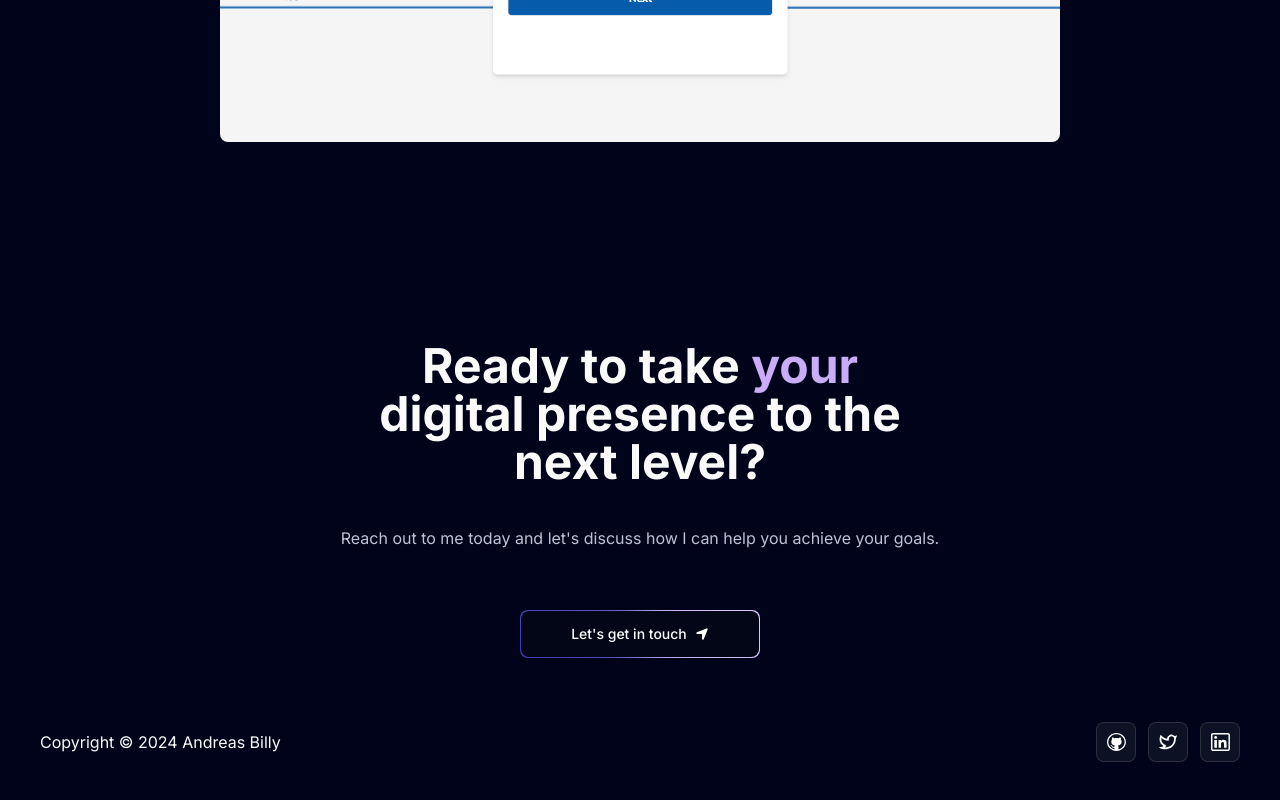
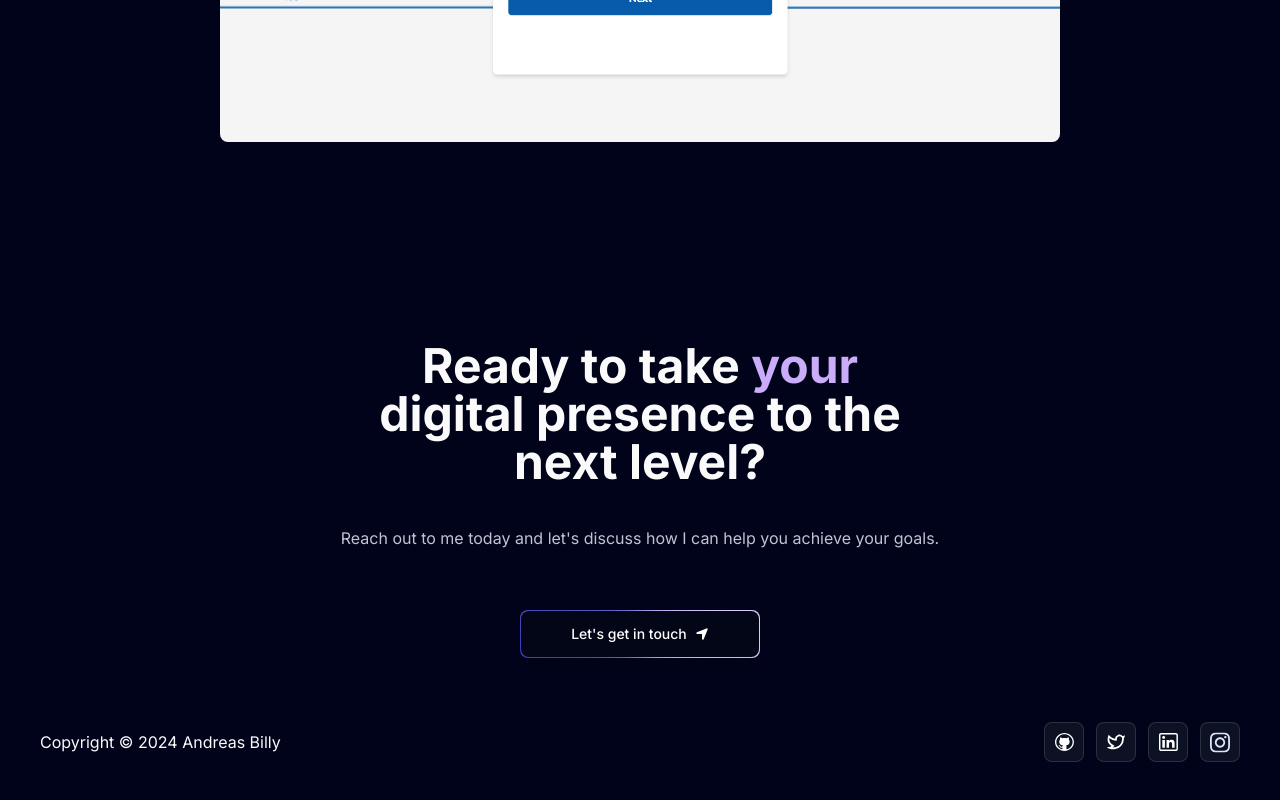
Before and after one commit to billy93/Personal-Portfolio-Website, a Next.js app: page /portfolio/1 in a window 1280 px wide. Shown: the part 2010-2810 px from the top of the page. Built offline with nearby package versions, Linux system fonts and the light colour scheme.

Commit message:
add socials to hero

```diff
--- a/components/Hero.tsx
+++ b/components/Hero.tsx
@@ -5,6 +5,7 @@ import { Spotlight } from "./ui/Spotlight";
 import { TextGenerateEffect } from "./ui/TextGenerateEffect";
 import { useEffect } from "react";
 import AOS from 'aos';
+import { socialMedia } from "@/data";
 
 const Hero = () => {
   return (
@@ -58,9 +59,22 @@ const Hero = () => {
             className="text-center text-[40px] md:text-5xl lg:text-6xl"
           />
 
-          <p className="text-center md:tracking-wider mb-4 text-sm md:text-lg lg:text-2xl">
+          <p className="text-center md:tracking-wider mb-10 text-sm md:text-lg lg:text-2xl">
             Let&apos;s build something awesome together.
           </p>
+
+        <div className="flex items-center md:gap-3 gap-6 flex-wrap justify-center mb-10 md:mb-0">
+          {socialMedia.map((info) => (
+            <a  key={info.id} href={info.link} target="_blank">
+              <div
+
+                className="w-auto h-10 p-5 cursor-pointer flex justify-center items-center bg-opacity-75 bg-black-200 rounded-lg border border-black-300"
+              >
+                <img className="inline" src={info.img} alt="icons" width={20} height={20} />&nbsp;&nbsp;{info.name}
+              </div>
+            </a>
+          ))}
+        </div>
 
           <a href="#about">
             <MagicButton
--- a/data/index.ts
+++ b/data/index.ts
@@ -364,16 +364,25 @@ export const socialMedia = [
   {
     id: 1,
     img: "/git.svg",
+    name: "GitHub",
     link: "https://github.com/billy93"
   },
   {
     id: 2,
     img: "/twit.svg",
+    name: "Twitter",
     link: "https://x.com/billy_impact"
   },
   {
     id: 3,
     img: "/link.svg",
+    name: "LinkedIn",
     link: "https://linkedin.com/in/billy93"
   },
+  {
+    id: 3,
+    img: "/ig.svg",
+    name: "Instagram",
+    link: "https://www.instagram.com/billy_impact"
+  },
 ];
```
Also changed, not shown: public/ig.svg (added).
